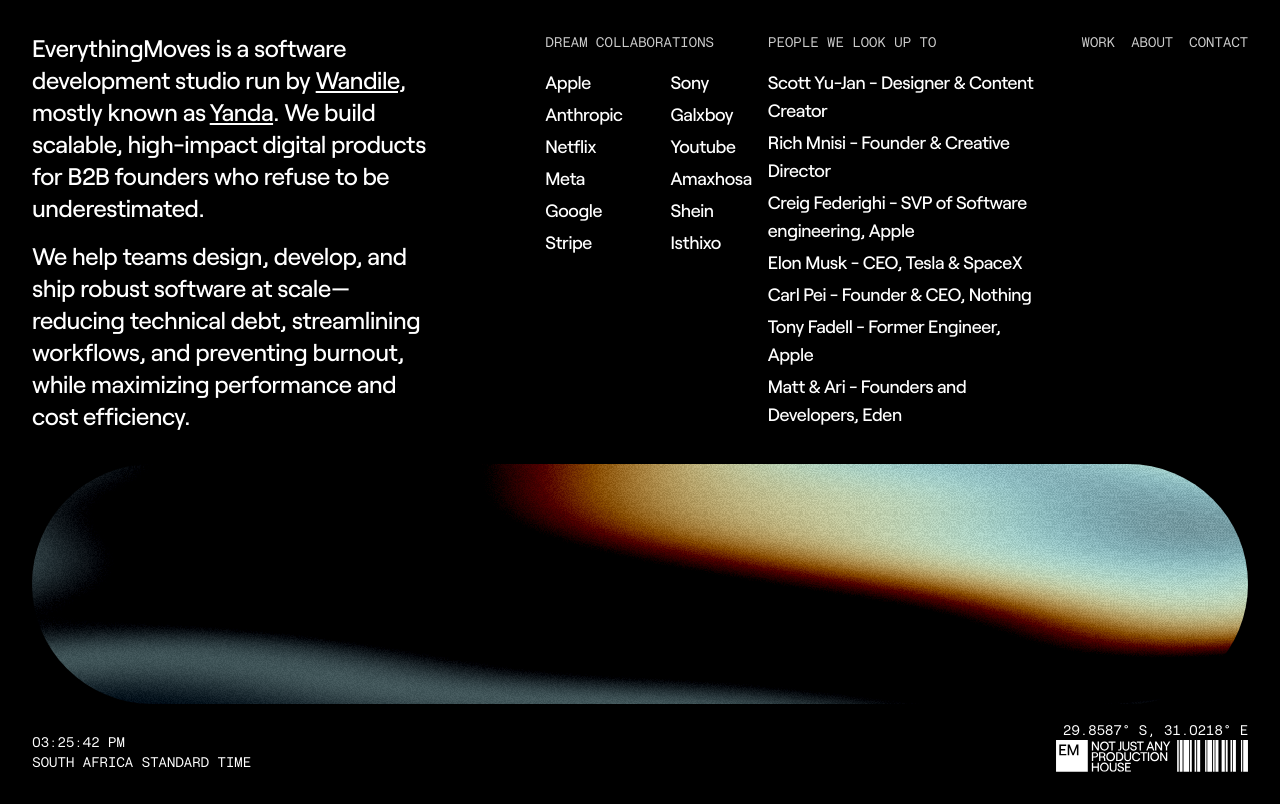
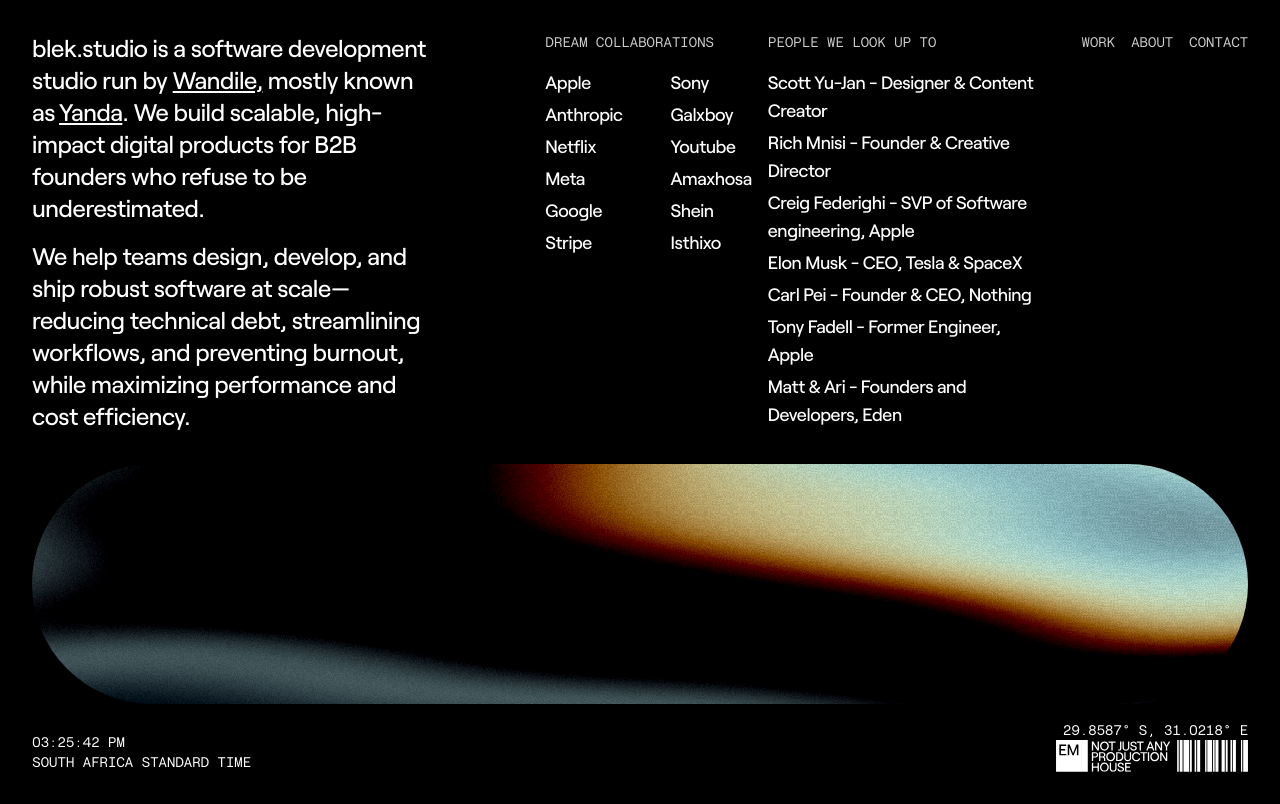
Before and after one commit to langamitch/clodtec, a Next.js app: page / in a window 1280 px wide. Built offline with nearby package versions, Linux system fonts and the light colour scheme.

Commit message:
Update page.tsx

```diff
--- a/app/page.tsx
+++ b/app/page.tsx
@@ -257,7 +257,7 @@
 
             <div className='flex flex-col gap-0.5 leading-snug'>
               <span>Work with us:</span>
-              <span className='underline cursor-pointer'>hello@EverythingMoves.studio</span>
+              <span className='underline cursor-pointer'>hello@blek.studio</span>
 
             </div>
             <div className='flex flex-col gap-0.5 leading-snug text-white/50 text-xs'>
@@ -303,7 +303,7 @@
   </span>
 
   <span className='mb-4 mt-8 lg:mt-0' style={{ clipPath: 'inset(0 0 100% 0)', opacity: 0 }}>
-    EverythingMoves is a software development studio run by{' '}
+    blek.studio is a software development studio run by{' '}
     <span className='underline'>Wandile,</span> mostly known as
     <span className='underline pl-1'>Yanda</span>.
     We build scalable, high-impact digital products for B2B founders who refuse to be underestimated.
@@ -404,7 +404,7 @@
     <span className='relative w-24 sm:w-32 md:w-40 lg:w-48'>
       <Image
         src="/em.svg"
-        alt="EverythingMoves"
+        alt="blek.studio"
         width={500}   // required by Next.js for optimization
         height={200}  // required by Next.js for optimization
         className="w-full h-auto object-contain"
```
